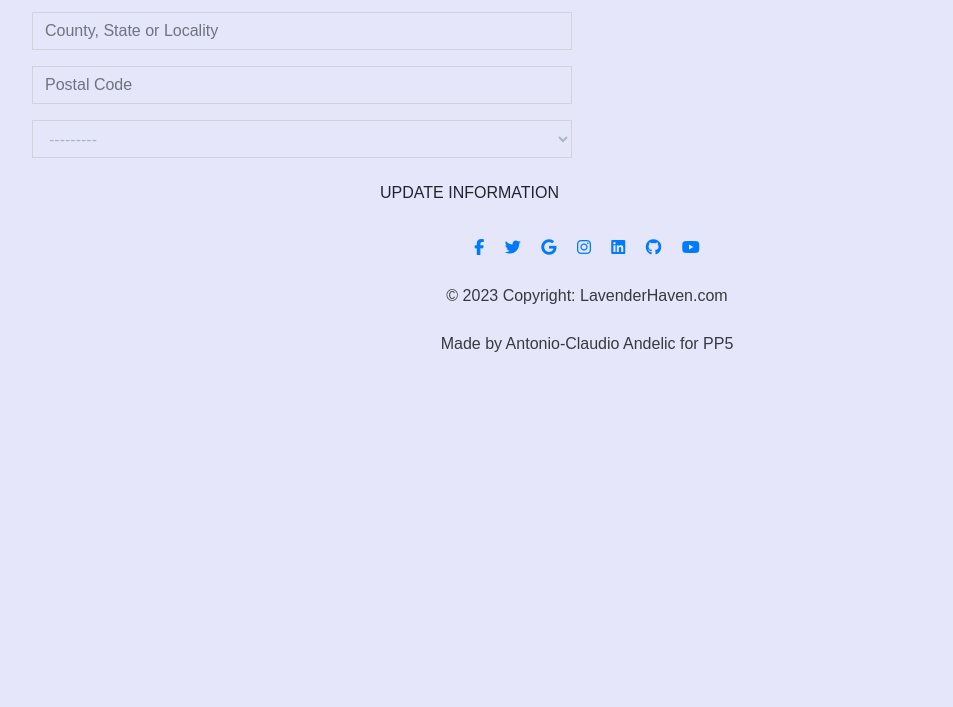
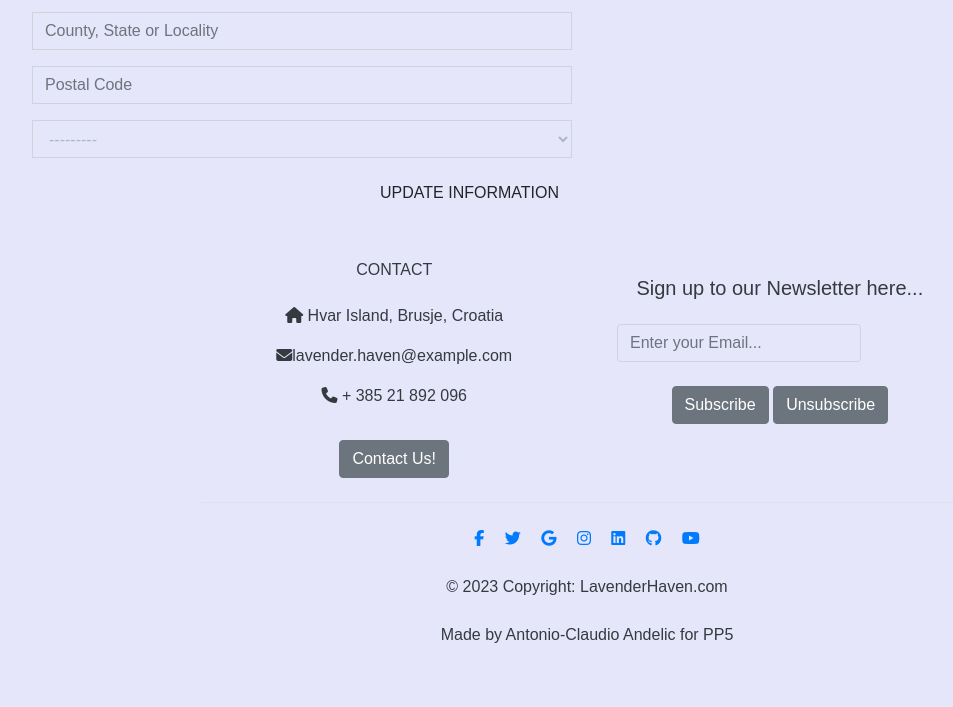
Before and after one commit to Balkaneros91/Lavender-Haven-PP5, a Django app: page /account/ in a window 1280 px wide. Shown: the part 436-1143 px from the top of the page, without its empty margins (53-1006 px from the left). Before the commit the page ends 788 px from the top, so only its background shows below. Run offline with Django 3.2, Linux system fonts and the light colour scheme; the visitor is signed in with stand-in values (Sample User, id 1); data comes from the database, SQL or seed files in the repository; data that the repository does not hold is empty; some libraries are stand-ins or nearby versions; some web fonts are replaced.

Commit message:
Add contacts and newsletter sections to footer

```diff
--- a/templates/includes/footer.html
+++ b/templates/includes/footer.html
@@ -2,6 +2,50 @@
     <div class="container">
         <div class="row">
             <div class="col">
+
+                <!-- Section: Contacts and Newsletter -->
+                <section>
+                    <div class="container-fluid text-center text-md-start mt-5 border-bottom map">
+                        <div class="row">
+
+                            <div class="col-md-6 col-lg-6 col-xl-6 mx-auto mb-4">
+                                <!-- Contacts Column -->
+                                <h6 class="text-uppercase fw-bold mb-4">Contact</h6>
+
+                                <p><i class="fas fa-home me-3"></i> Hvar Island, Brusje, Croatia</p>
+
+                                <p><i class="fas fa-envelope me-3"></i>lavender.haven@example.com</p>
+
+                                <p><i class="fas fa-phone me-3"></i> + 385 21 892 096</p>
+
+                                <a href="#" class="btn btn-secondary mt-3">Contact Us!</a>
+
+                            </div>
+
+                            <div class="col-md-6 col-lg-6 col-xl-6 mx-auto mb-4">
+                                <!-- Newsletter Signup Column -->
+                                <form method="POST" action="#" class="footer-borders">
+                                    {% csrf_token %}
+                                    <div class="form-group mb-2 text-center mt-3">
+                                        <h5>Sign up to our Newsletter here...</h5>
+                                    </div>
+                                    <div class="form-group container mt-4 mb-4 text-center">
+                                        <label for="email" class="sr-only">Email</label>
+                                        <input type="email" class="form-control w-75 mt-2" name="email" id="email"
+                                            placeholder="Enter your Email...">
+
+                                        <input type="hidden" name="redirect_url" value="{{ request.path }}">
+                                        <button type="submit"
+                                            class="btn btn-secondary mt-4 mb-4 metal linear newsletter">Subscribe</button>
+                                        <a class="btn btn-secondary unsubscribe text-decoration-underline"
+                                            href="#">Unsubscribe</a>
+                                    </div>
+                                </form>
+                            </div>
+                        </div>
+                    </div>
+                </section>
+                <!-- Section: Contacts and Newsletter -->
 
                 <!-- Section: Social media & Copyright -->
                 <section class="d-inline justify-content-center p-4 social-media">
```
